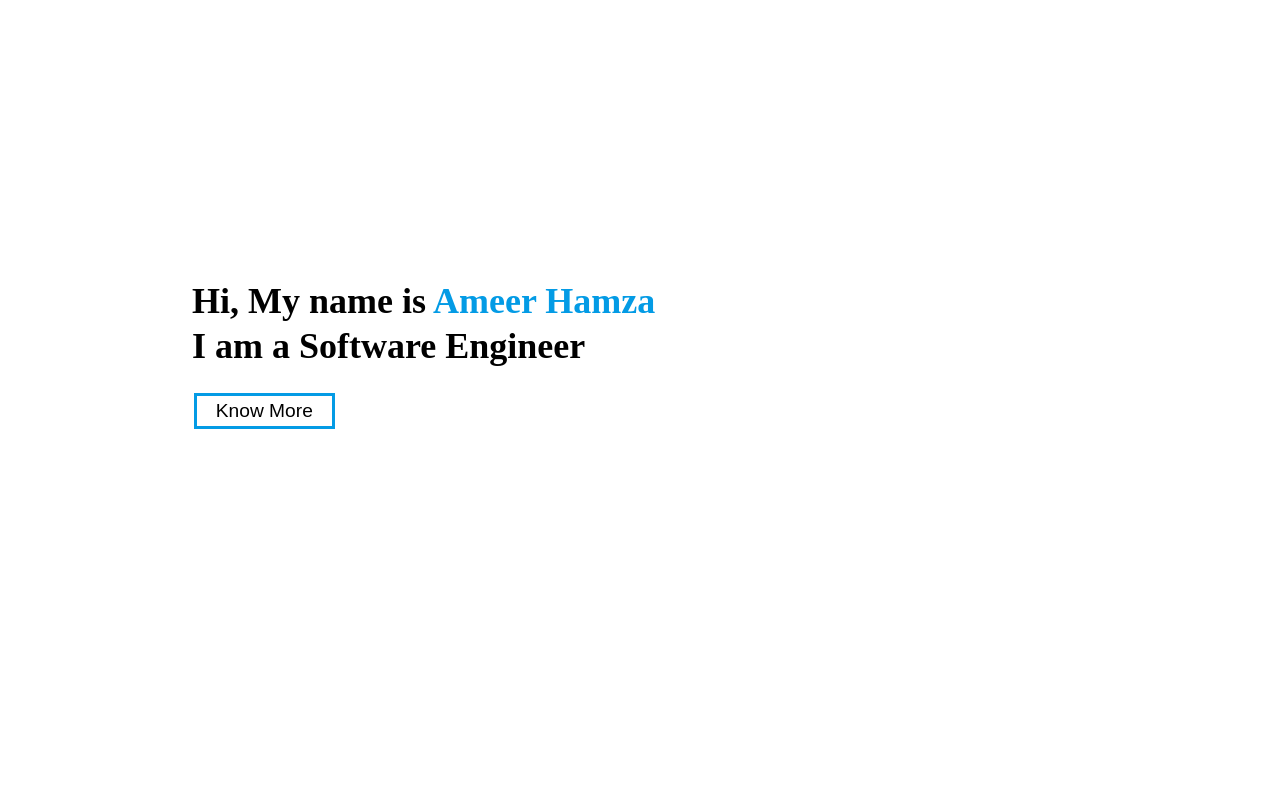
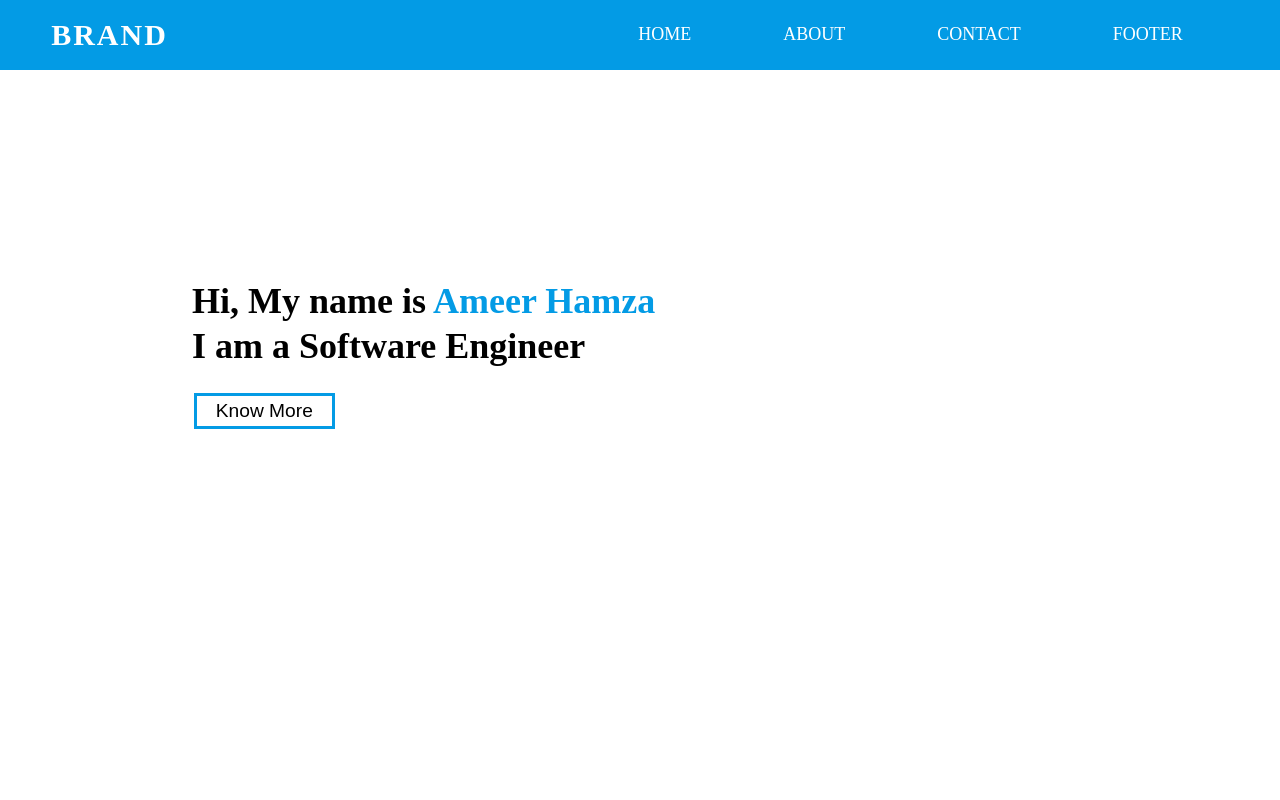
Before and after one commit to HAMZA889480/Portfolio-Website, a plain HTML site: page Main Page/index.html in a window 1280 px wide. Shown: the top 800 px of the page. Drawn offline with Linux system fonts and the light colour scheme.

Commit message:
Nav Bar Added

```diff
--- a/Main Page/index.html
+++ b/Main Page/index.html
@@ -12,6 +12,24 @@
   </head>
   <body>
     <!----------------------         Nav Bar       --------------------------->
+
+    <header>
+      <a href="#" class="protfolio">Brand</a>
+      <div class="menu">
+        <div class="btn">
+          <i class="fas fa-times close-btn"></i>
+        </div>
+        <a href="#">Home</a>
+        <a href="#">About</a>
+        <a href="#">Contact</a>
+        <a href="#">Footer</a>
+      </div>
+      <div class="btn">
+        <i class="fas fa-bars menu-btn"></i>
+      </div>
+    </header>
+
+
 
     <!-------Mian Section ---------------------->
 
@@ -31,7 +49,7 @@
 
           <div class="container">
             <div class="image">
-              <img src="Images/Pic.jpg" alt="My Pic" />
+              <img src="Assests/Public/Images/Pic.jpg" alt="My Pic" />
             </div>
             <div class="intro-container">
               <p class="intro">
@@ -65,7 +83,7 @@
           </div>
 
           <div class="project-image">
-            <img src="Images/project 1.jpg" alt="My Pic" />
+            <img src="Assests/Public/Images/project 1.jpg" alt="My Pic" />
           </div>
         </div>
 
@@ -84,7 +102,7 @@
           </div>
 
           <div class="project-image">
-            <img src="Images/project 2.jpg" alt="My Pic" />
+            <img src="Assests/Public/Images/project 2.jpg" alt="My Pic" />
           </div>
         </div>
 
@@ -104,7 +122,7 @@
           </div>
 
           <div class="project-image">
-            <img src="Images/project 3.jpg" alt="My Pic" />
+            <img src="Assests/Public/Images/project 3.jpg" alt="My Pic" />
           </div>
         </div>
       </article>
@@ -153,23 +171,29 @@
         </div>
       </footer>
     </main>
+    <script type="text/javascript">
+      window.addEventListener("scroll", function(){
+        var header=document.querySelector("header");
+        header.classList.toggle('sticky' ,window.scrollY>0)
+      });
 
-    <script type="text/JavaScript">
-            window.addEventListener("scroll", function(){
-            var header = document.querySelector("header");
-            header.classList.toggle('sticky', window.scrollY>0);
-      });
+
+
       var menu=document.querySelector('.menu');
       var menuBtn=document.querySelector('.menu-btn');
       var closeBtn=document.querySelector('.close-btn');
 
-      menuBtn.addEventListner("click",()=>{
+      menuBtn.addEventListener("click", ()=>{
         menu.classList.add('active');
+
       });
 
-      closeBtn.addEventListner("click",()=>{
+      closeBtn.addEventListener("click", ()=>{
         menu.classList.remove('active');
+
       });
+
     </script>
+
   </body>
 </html>
--- a/Main Page/style.css
+++ b/Main Page/style.css
@@ -3,16 +3,88 @@
   margin: 0;
   padding: 0;
   /*font-family: 'Poppins', sans-serif;*/
+
+  box-sizing: border-box;
   text-decoration: none;
   list-style: none;
-  box-sizing: border-box;
 }
 
 .body{
   min-height: 100vh;
 }
 
+header{
+  background: #039be5;
+  z-index: 999;
+  position: fixed;
+  top: 0;
+  left: 0;
+  width: 100%;
+  display: flex;
+  justify-content: space-between;
+  align-items: center;
+  padding: 1.4% 4%;
+  transition: 0.4s;
+}
 
+
+
+header.sticky{
+  background-color: #424242;
+  padding: 21px 100px;
+}
+
+header .protfolio{
+  color:white;
+  font-size: 30px;
+  font-weight: 700;
+  text-transform: uppercase;
+  text-decoration: none;
+  letter-spacing: 2px;
+}
+
+header .menu{
+  position: relative;
+  display: flex;
+  justify-content: center;
+  align-items: center;
+
+}
+
+header .menu a{
+  font-size: 18px;
+  font-weight: 500;
+  text-transform: uppercase;
+  text-decoration: none;
+  color: white;
+  margin: 0 30px;
+  padding: 0.3vw 2vh;
+  border-radius: 40px;
+  transition: 0.3s;
+  background: none;   /*Reset the backGround when I hover */
+}
+
+header .menu.active{
+  right: 0;
+}
+
+header .menu a:hover{
+  color: #039be5;
+  font-size: 20px;
+  padding: 0.5vw 3vh;
+  background-color: white;
+  background-size: 150% 100%; /* Adjust width and height as needed */
+  background-origin: left; /* Start expanding from the left edge */
+  background-repeat: no-repeat;
+  transition: 0.3s;
+}
+
+header .btn{
+  color: white;
+  font-size: 25px;
+  cursor: pointer;
+  display: none;
+}
 
 .name {
   min-height: 80vh;
@@ -396,12 +468,12 @@
 
 
 /*Nav Bar CSS*/
-/*
-@media only screen and (max-width: 900px) {
+@media (max-width: 900px){
 
   header .btn{
-  display:block;
+    display: block;
   }
+
   header .menu{
     position: fixed;
     flex-direction: column;
@@ -409,10 +481,15 @@ header .menu{
     top: 0;
     min-width: 45vw;
     height: 100%;
-  right: 0;
+
+    right: -100%;
     align-items: center;
   }
 
+
+  header .menu.active{
+    right: 0;
+  }
   header .menu .close-btn{
     position: absolute;
     top: 0;
@@ -426,9 +503,9 @@ header .menu a{
     padding: 5vh 0;
     font-size: 20px;
     transition: 0.3s;
+
   }
   header .menu a:hover{
     padding: 3vh 20vh;
   }
 }
-*/
```
Also changed, not shown: Main Page/Assests/Public/Images/Pic.jpg (renamed from Main Page/Images/Pic.jpg), 6 other files. Lines whose indentation alone changed are shown as unchanged.
